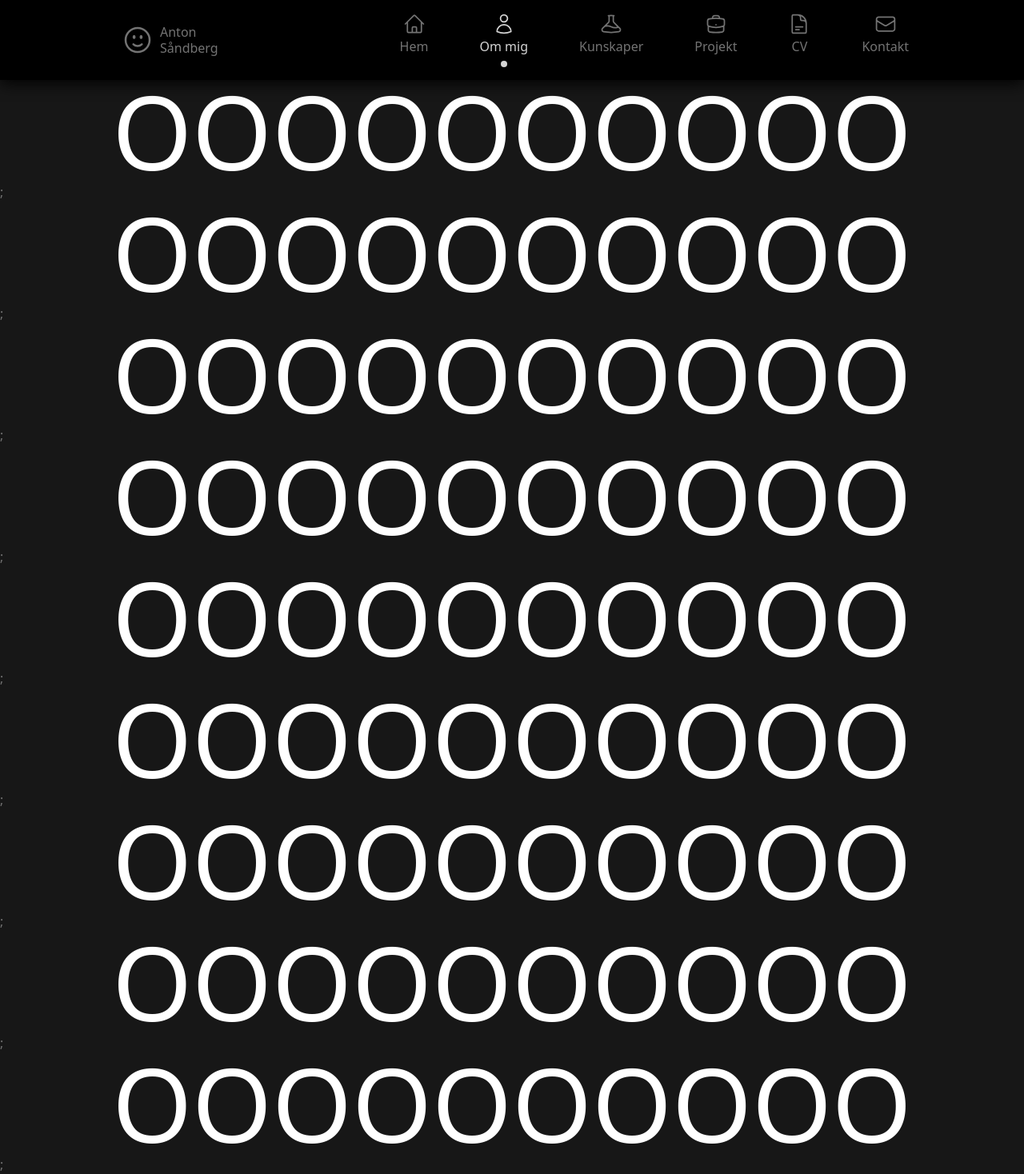
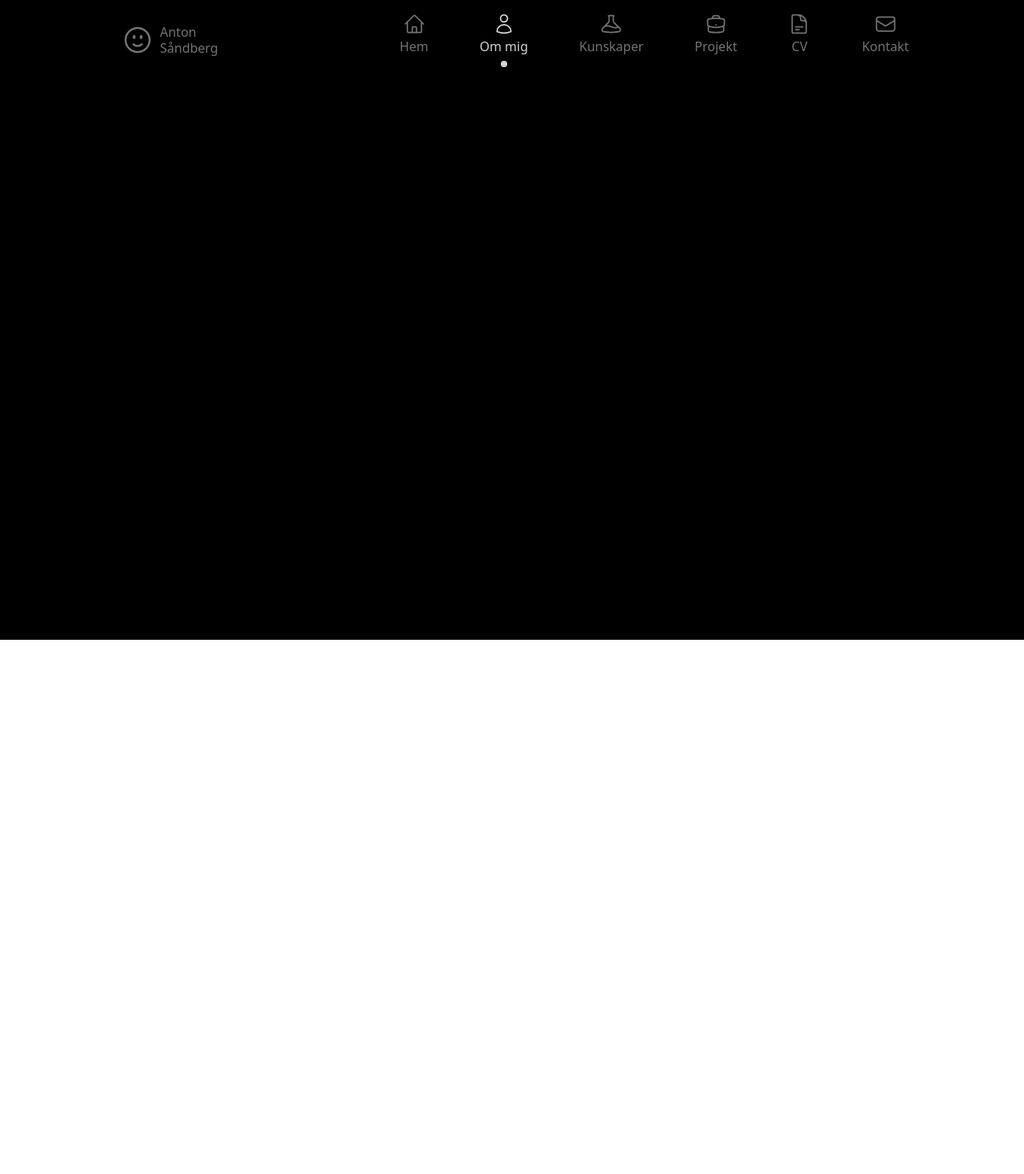
Before and after one commit to Anton-Sandberg/portfolio, a React (Vite) app: page /about in a window 1280 px wide. Shown: the whole page at 80% size. After the commit the page ends 800 px from the top, so only its background shows below. Built offline with nearby package versions, Linux system fonts and the light colour scheme.

Commit message:
fix: remove About page placeholder content

```diff
--- a/src/assets/pages/About.tsx
+++ b/src/assets/pages/About.tsx
@@ -1,17 +1,5 @@
 const About = () => {
-  return (
-    <div className="bg-neutral-900">
-      <p className="text-white text-center text-9xl">OOOOOOOOOO</p>;
-      <p className="text-white text-center text-9xl">OOOOOOOOOO</p>;
-      <p className="text-white text-center text-9xl">OOOOOOOOOO</p>;
-      <p className="text-white text-center text-9xl">OOOOOOOOOO</p>;
-      <p className="text-white text-center text-9xl">OOOOOOOOOO</p>;
-      <p className="text-white text-center text-9xl">OOOOOOOOOO</p>;
-      <p className="text-white text-center text-9xl">OOOOOOOOOO</p>;
-      <p className="text-white text-center text-9xl">OOOOOOOOOO</p>;
-      <p className="text-white text-center text-9xl">OOOOOOOOOO</p>;
-    </div>
-  );
+  return <div></div>;
 };
 
 export default About;
```
